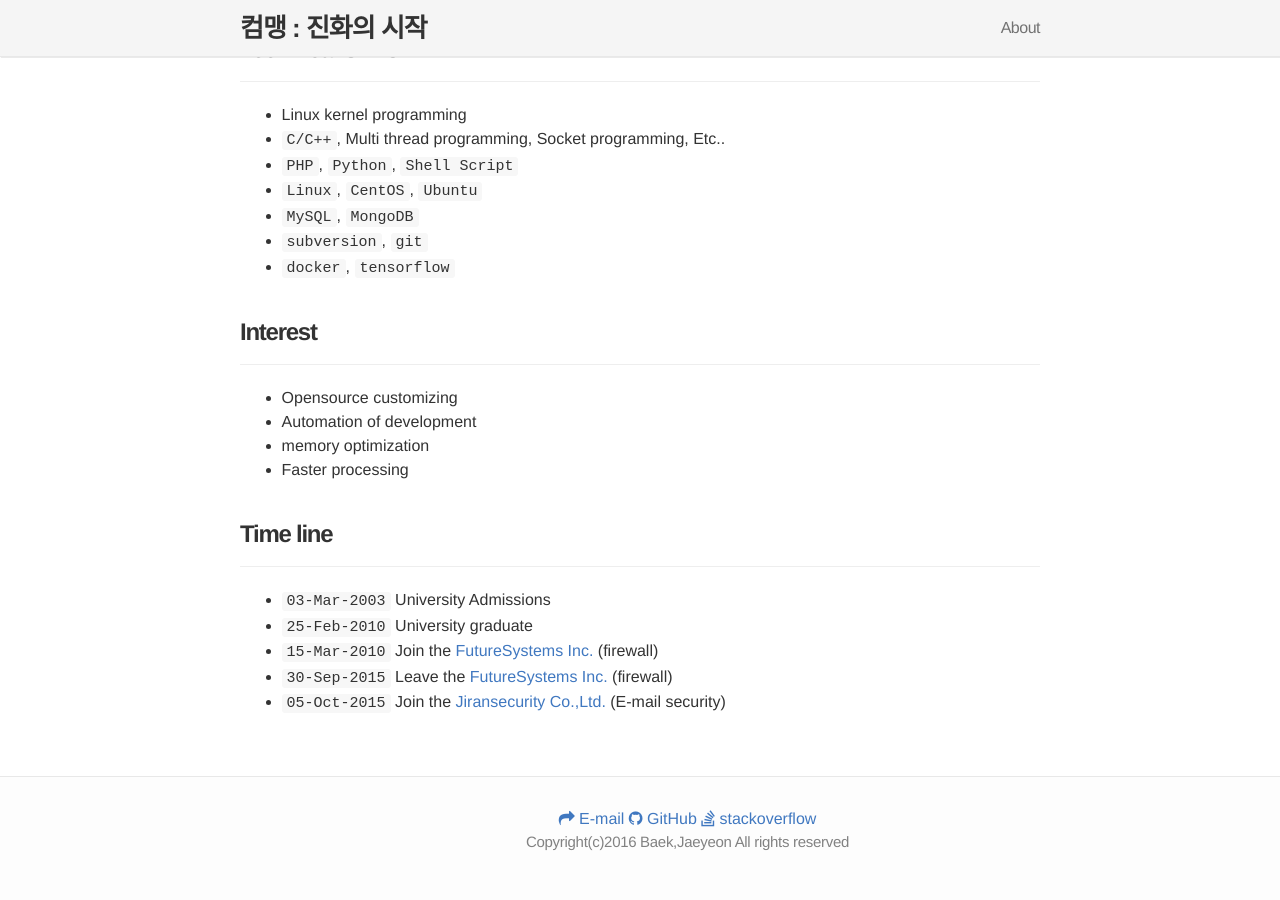
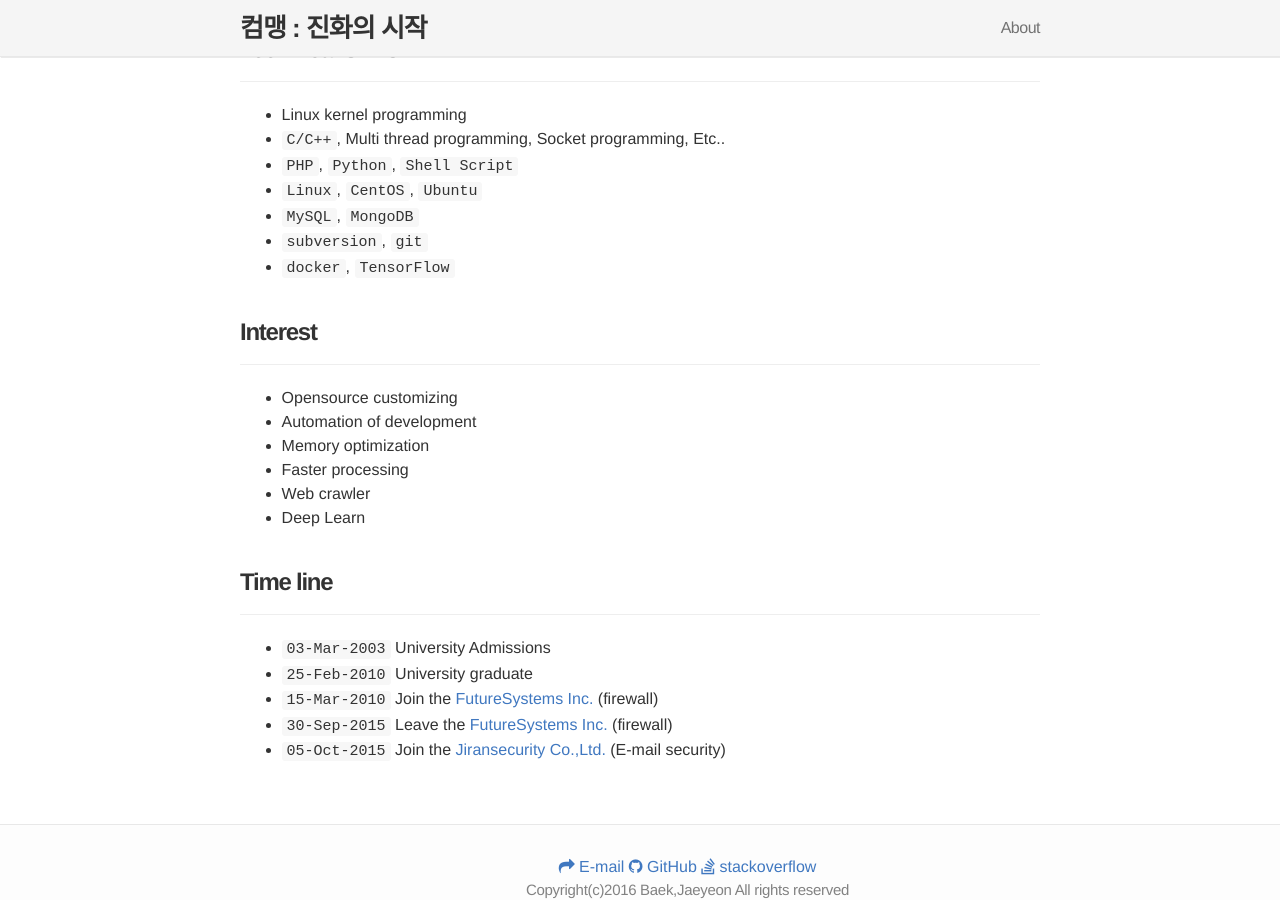
Before and after one commit to jybaek/jybaek.github.com, a Jekyll site: the page built from about.md, in a window 1280 px wide and 900 px high, scrolled down 840 px. Built offline with Jekyll 4.4.1, drawn with Linux system fonts in a browser that asks for light colours; nearby versions of some CDN libraries.

Commit message:
Update about.md

```diff
--- a/about.md
+++ b/about.md
@@ -26,14 +26,16 @@ title:  "About"
 * `Linux`, `CentOS`, `Ubuntu`
 * `MySQL`, `MongoDB`
 * `subversion`, `git`
-* `docker`, `tensorflow`
+* `docker`, `TensorFlow`
 
 ## **Interest**
 ----
 * Opensource customizing
 * Automation of development
-* memory optimization
+* Memory optimization
 * Faster processing
+* Web crawler
+* Deep Learn
 
 ## **Time line**
 ----
```
Also changed, not shown: _posts/2016-09-12-diary.md (line endings or trailing spaces).
